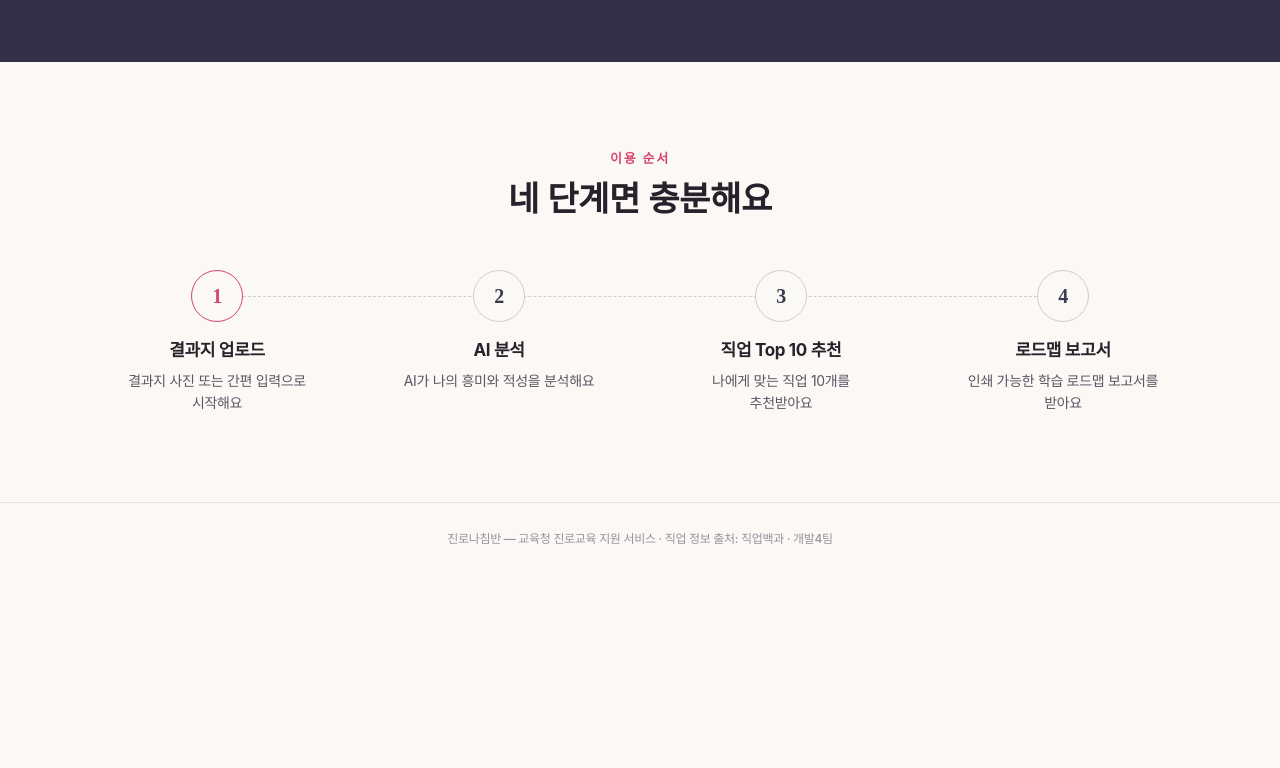
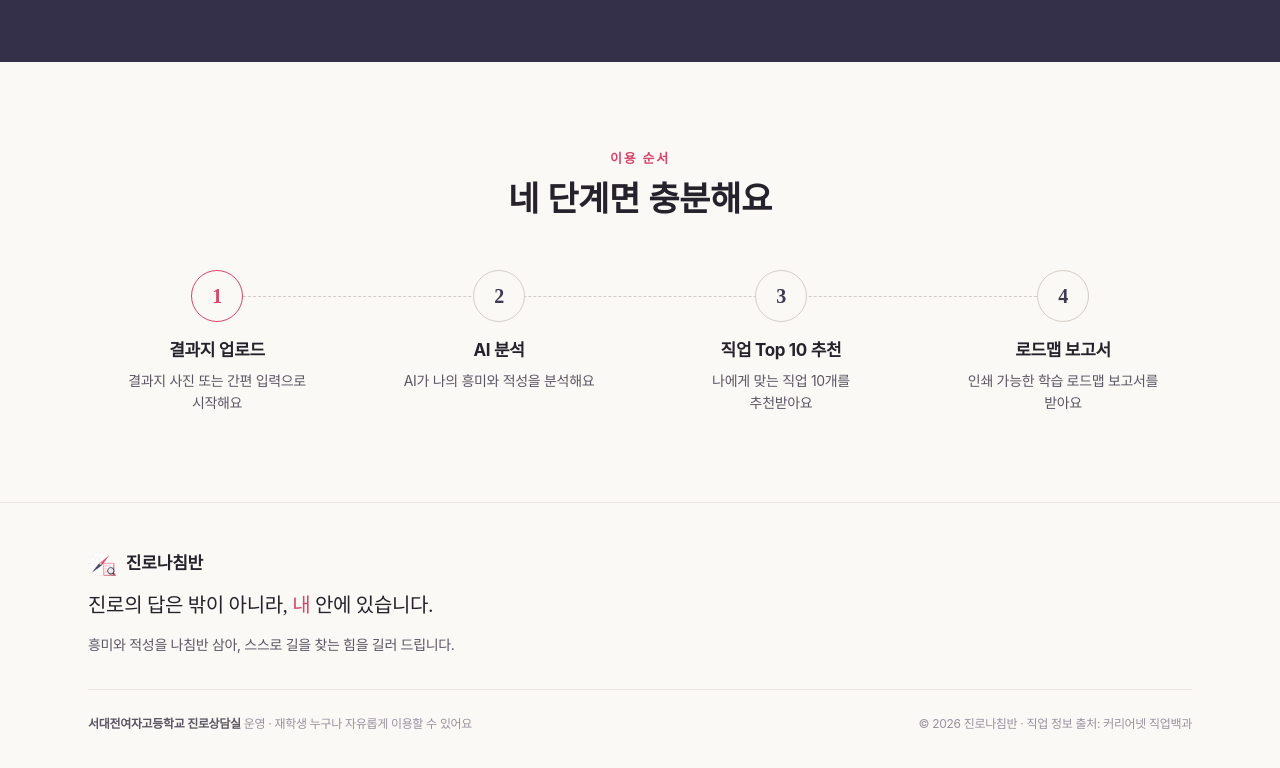
Before and after one commit to sharesdjgh-sys/sdjgh-career-fit, a Next.js app: page / in a window 1280 px wide. Shown: the part 1332-2100 px from the top of the page. Before the commit the page ends 1907 px from the top, so only its background shows below. Built offline with nearby package versions, Linux system fonts and the light colour scheme; no server answers; a web font is replaced by a local one.

Commit message:
바텀 내용 수정

```diff
--- a/src/app/layout.tsx
+++ b/src/app/layout.tsx
@@ -78,8 +78,33 @@ export default function RootLayout({
           </div>
         </header>
         <main className="flex-1">{children}</main>
-        <footer className="print-hidden border-t border-line bg-surface py-7 text-center text-xs font-medium text-ink-lighter">
-          진로나침반 — 교육청 진로교육 지원 서비스 · 직업 정보 출처: 직업백과 · 개발4팀
+        <footer className="print-hidden border-t border-line bg-surface">
+          <div className="mx-auto max-w-6xl px-6 py-10 lg:py-12">
+            {/* 브랜드 + 소개 문구 */}
+            <div className="flex max-w-2xl flex-col gap-3">
+              <div className="flex items-center gap-2.5">
+                <Image src="/logo2.png" alt="" width={327} height={283} className="h-6 w-auto" />
+                <span className="font-serif text-[17px] font-bold tracking-[-0.01em] text-ink">
+                  진로나침반
+                </span>
+              </div>
+              <p className="font-serif text-lg leading-[1.6] text-ink sm:text-xl">
+                진로의 답은 밖이 아니라, <span className="text-primary-500">내</span> 안에 있습니다.
+              </p>
+              <p className="text-sm leading-[1.75] text-ink-soft">
+                흥미와 적성을 나침반 삼아, 스스로 길을 찾는 힘을 길러 드립니다.
+              </p>
+            </div>
+
+            {/* 운영 · 출처 · 저작권 */}
+            <div className="mt-8 flex flex-col gap-2.5 border-t border-line pt-6 text-xs leading-relaxed text-ink-lighter sm:flex-row sm:items-center sm:justify-between">
+              <p>
+                <span className="font-semibold text-ink-soft">서대전여자고등학교 진로상담실</span> 운영
+                · 재학생 누구나 자유롭게 이용할 수 있어요
+              </p>
+              <p>© 2026 진로나침반 · 직업 정보 출처: 커리어넷 직업백과</p>
+            </div>
+          </div>
         </footer>
       </body>
     </html>
```
